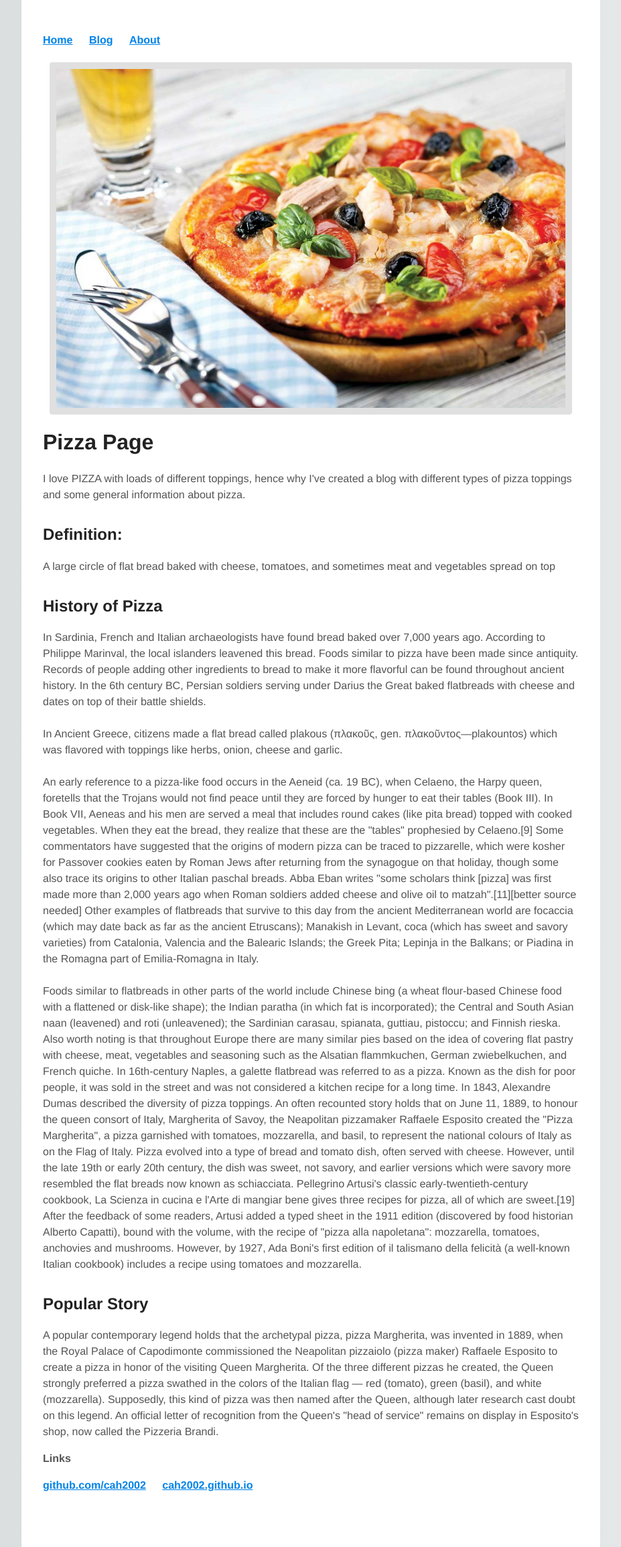
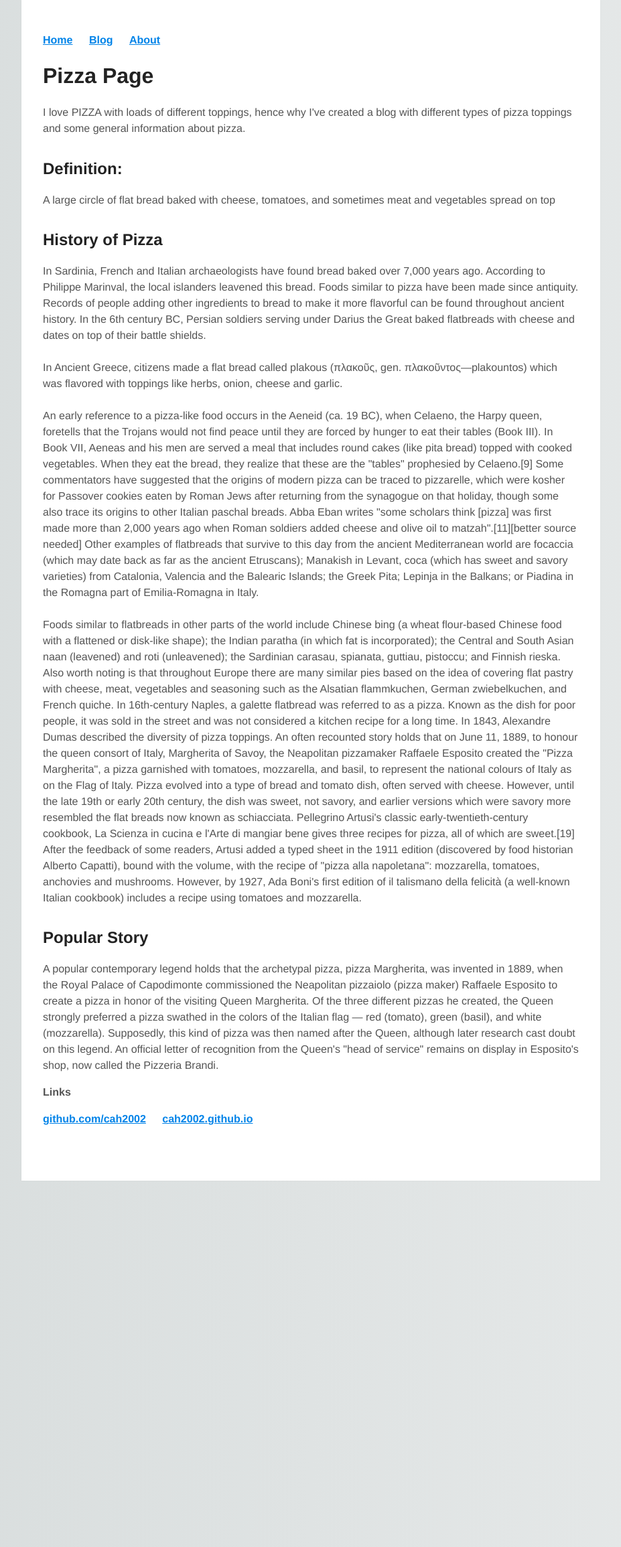
Before and after one commit to cah2002/cah2002.github.io, a Jekyll site: the page built from index.html, in a window 1280 px wide. Shown: the whole page at 67% size, without its empty margins (176-1103 px from the left). Built offline with Jekyll 4.4.1, drawn with Linux system fonts in a browser that asks for light colours; after the commit the page ends 1763 px from its top, so only the background shows below that.

Commit message:
Update default.html

```diff
--- a/_layouts/default.html
+++ b/_layouts/default.html
@@ -13,7 +13,6 @@
         <li><a href="/about">About</a></li>
       </ul>
     </nav>
-    <img title="Pizza" alt="Pizza" src="/images/pizza.jpg">
     <div class="container">
 
       {{ content }}
```
